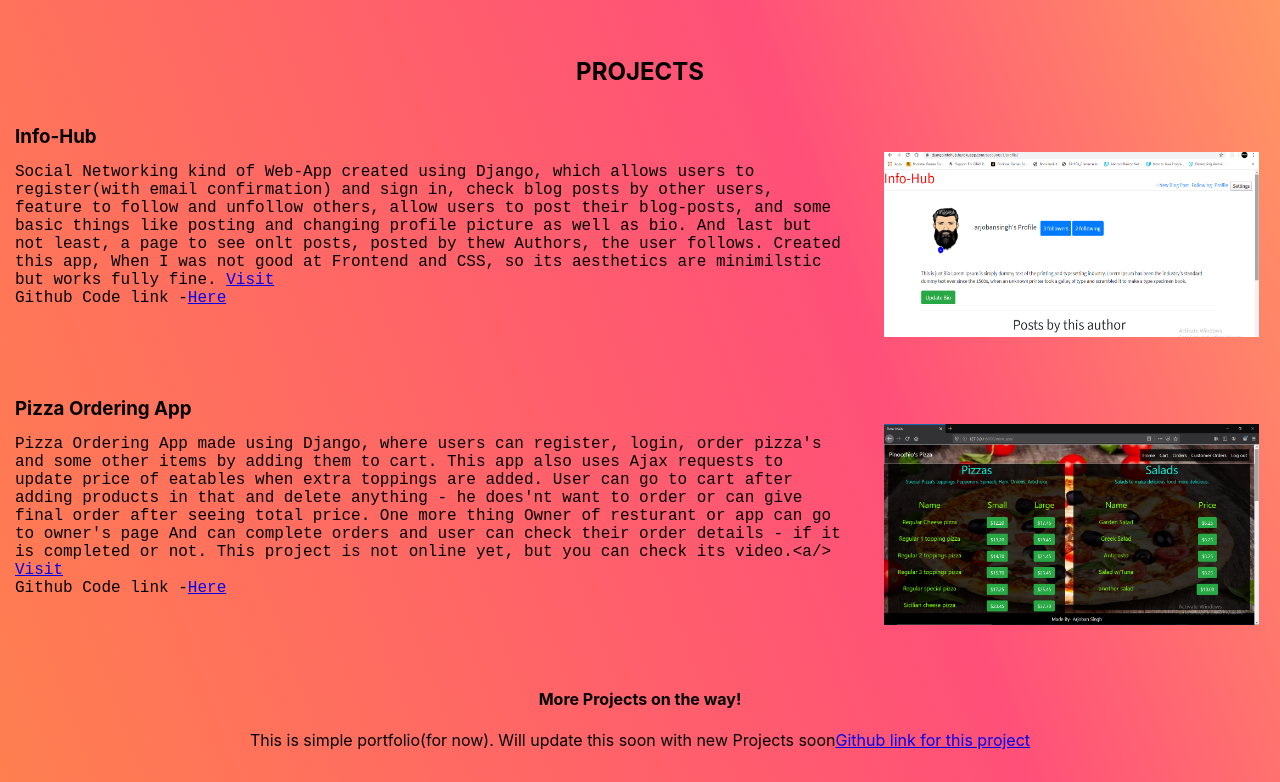
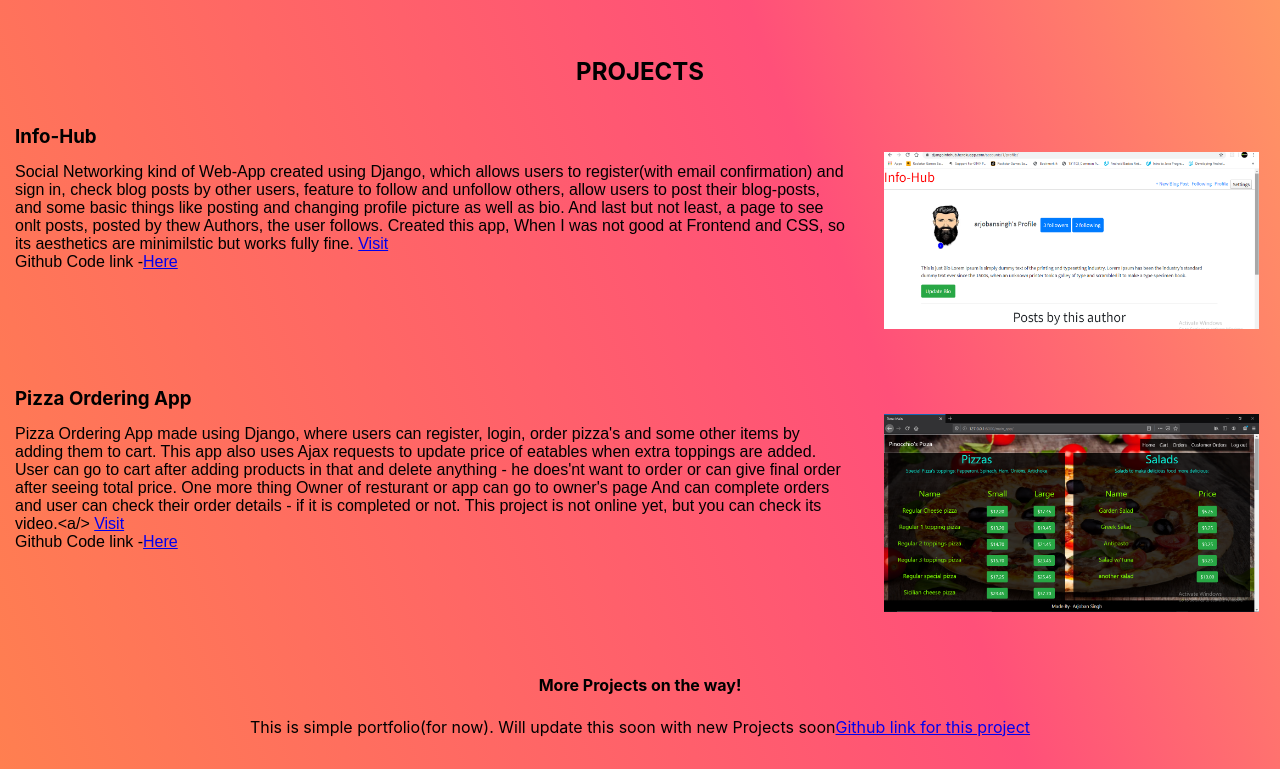
Before and after one commit to ArjobanSingh/Portfolio, a React (Create React App) app: page / in a window 1280 px wide. Shown: the part 1352-2134 px from the top of the page. Built offline with nearby package versions, Linux system fonts and the light colour scheme.

Commit message:
font-family changed

```diff
--- a/src/App.css
+++ b/src/App.css
@@ -79,7 +79,7 @@
 .details{
   flex: 2;
   padding: 15px;
-  font-family: 'Courier New', Courier, monospace;
+  font-family: Arial, Helvetica, sans-serif;
 }
 
 .project-name{
```
